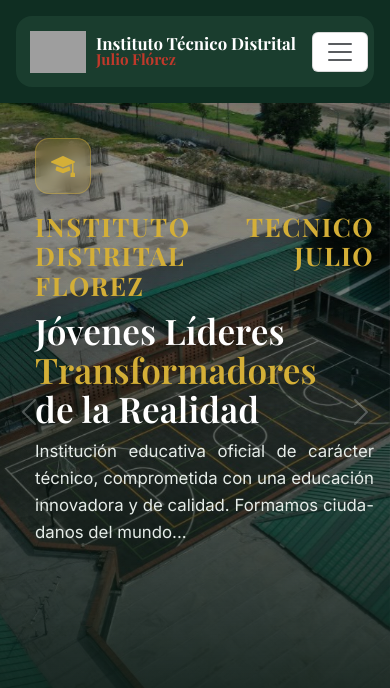
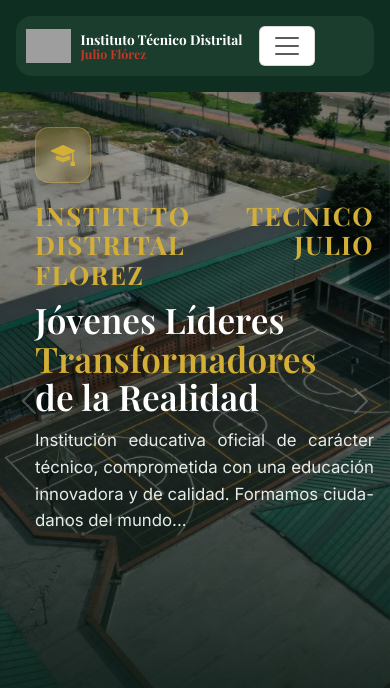
Before and after one commit to thomasgamez/Julio-Florez-Pagina, a Flask app: page / in a window 390 px wide; the page is wider, and only the part inside the window is pictured. Shown: the top 688 px of that part. Run offline with Flask 3, Linux system fonts and the light colour scheme; data comes from the database, SQL or seed files in the repository; grey boxes are pictures that could not be loaded.

Commit message:
Actualizar el main.css

```diff
--- a/static/Styles/main.css
+++ b/static/Styles/main.css
@@ -68,6 +68,16 @@ nav, .navbar, button, h1, h2, h3, a.btn{
   line-height: 1.15;
 }0.
 *{box-sizing:border-box}
+html{ overflow-x:hidden; }
+body{
+  font-family:var(--fuente-texto);
+  color:var(--texto);
+  background:var(--blanco);
+  line-height:1.6;
+  overflow-x:hidden;
+}
+/* Ninguna imagen debe desbordar su contenedor en pantallas chicas */
+img{ max-width:100%; height:auto; }
 
 body{
   font-family:var(--fuente-texto);
@@ -135,6 +145,12 @@ a{ text-decoration:none; }
   display:block;
   color:var(--rojo);
   font-size:.95rem;
+}
+@media (max-width:420px){
+  .navbar-institucional .navbar-brand img{ height:34px; }
+  .navbar-institucional .marca-titulo{ font-size:.85rem; }
+  .navbar-institucional .marca-titulo span{ font-size:.78rem; }
+  .navbar-pill{ padding:.5rem .6rem; }
 }
 .navbar-institucional .nav-link{
   color:#eef3ef !important;
```
